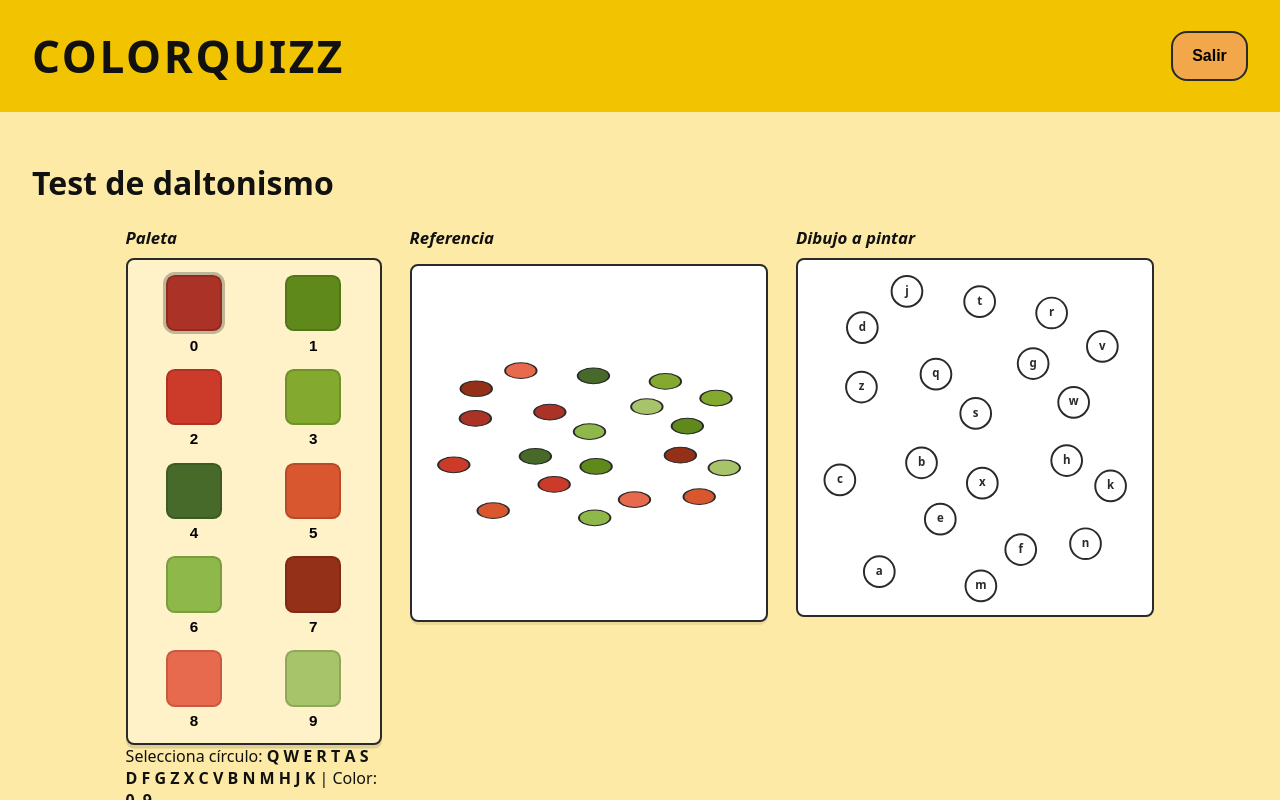
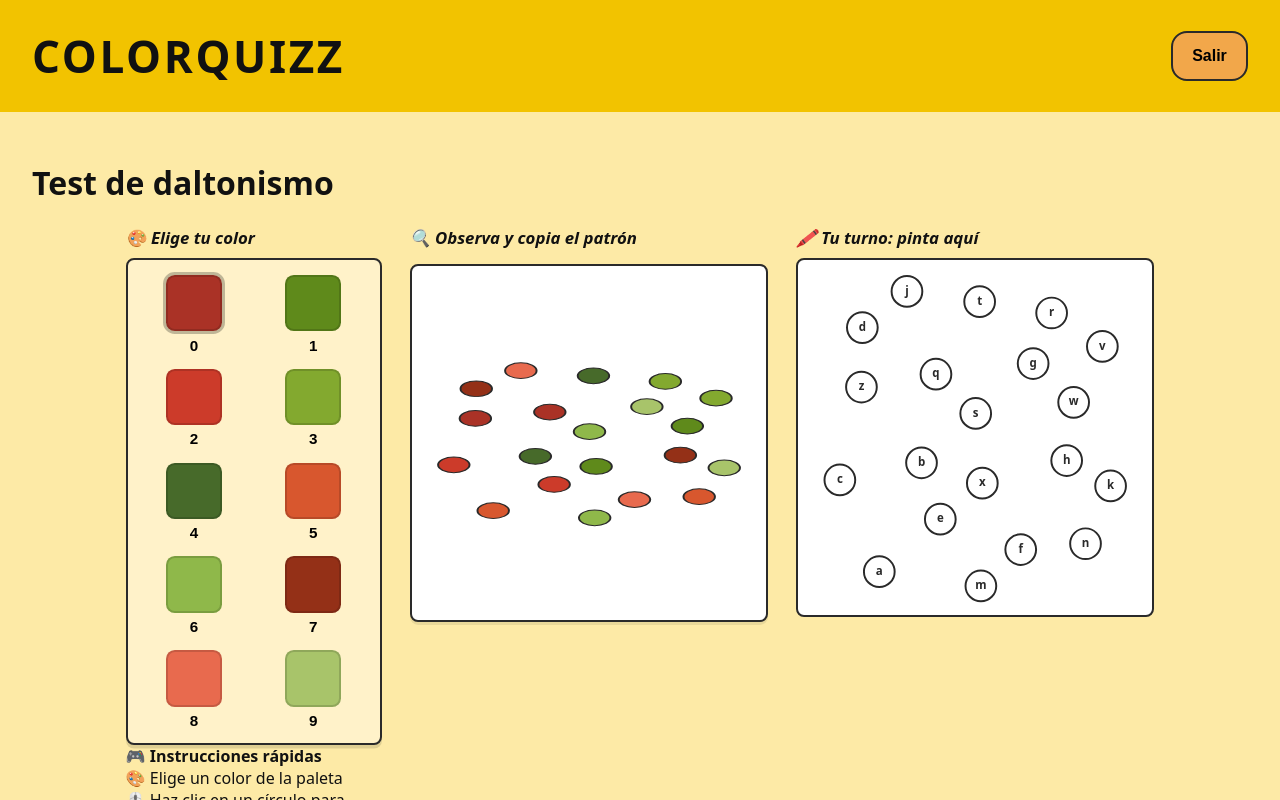
Before and after one commit to XLex0/ColorQuizz, a React (Vite) app: page /test in a window 1280 px wide. Built offline with nearby package versions, Linux system fonts and the light colour scheme.

Commit message:
Mejoras en el diseño

```diff
--- a/src/pages/UsabilityTest.jsx
+++ b/src/pages/UsabilityTest.jsx
@@ -235,7 +235,7 @@ export default function UsabilityTest() {
         <div className="utGrid">
           {/* Paleta */}
           <section className="utPanel utPanel--palette" aria-labelledby="paleta-title">
-            <h2 id="paleta-title" className="utTitle utTitle--italic">Paleta</h2>
+            <h2 id="paleta-title" className="utTitle utTitle--italic">🎨 Elige tu color</h2>
 
             <div className="utPaletteGrid" role="group" aria-label="Paleta de colores (0-9)">
               {colorsForCurrentTest.map((c) => {
@@ -258,11 +258,23 @@ export default function UsabilityTest() {
               })}
             </div>
 
-            <div className="utHintSmall">
-              Selecciona círculo:{" "}
-              <strong>Q W E R T A S D F G Z X C V B N M H J K</strong> | Color:{" "}
-              <strong>0–9</strong>
+            <div className="utHintSmall hintCard">
+              <strong>🎮 Instrucciones rápidas</strong>
+              <br />
+              🎨 Elige un color de la paleta
+              <br />
+              🖱️ Haz clic en un círculo para pintarlo
+              <br />
+              🔁 Repite hasta completar el patrón
+
+              <hr />
+
+              ⌨️ <strong>Teclado:</strong>
+              Q W E R T A S D F G Z X C V B N M H J K
+              <br />
+              🎨 <strong>Colores:</strong> 0 – 9
             </div>
+
 
             <div className="utHintSmall">
               Progreso: {progress.painted}/{progress.total}
@@ -271,7 +283,7 @@ export default function UsabilityTest() {
 
           {/* Referencia */}
           <section className="utPanel utPanel--ref" aria-labelledby="ref-title">
-            <h2 id="ref-title" className="utTitle utTitle--italic">Referencia</h2>
+            <h2 id="ref-title" className="utTitle utTitle--italic">🔍 Observa y copia el patrón</h2>
             {referenceImage ? (
               <img
                 src={referenceImage}
@@ -285,7 +297,7 @@ export default function UsabilityTest() {
 
           {/* Dibujo */}
           <section className="utPanel utPanel--board" aria-labelledby="board-title">
-            <h2 id="board-title" className="utTitle utTitle--italic">Dibujo a pintar</h2>
+            <h2 id="board-title" className="utTitle utTitle--italic">🖍️ Tu turno: pinta aquí</h2>
 
             <PaintBoard
               key={currentSeed}
--- a/src/styles/test-page.css
+++ b/src/styles/test-page.css
@@ -42,6 +42,15 @@
   transform: translateY(-3px) scale(1.04);
   box-shadow: 0 8px 24px rgba(229, 67, 63, 0.34);
 }
+
+.hintCard {
+  background: linear-gradient(135deg, #fff7d6, #ffeaa7);
+  border-radius: 10px;
+  padding: 10px 12px;
+  font-size: 13.5px;
+  box-shadow: 0 2px 6px rgba(0,0,0,0.1);
+}
+
 
 .testPage__exit:focus,
 .testPage__exit:focus-visible {
```
